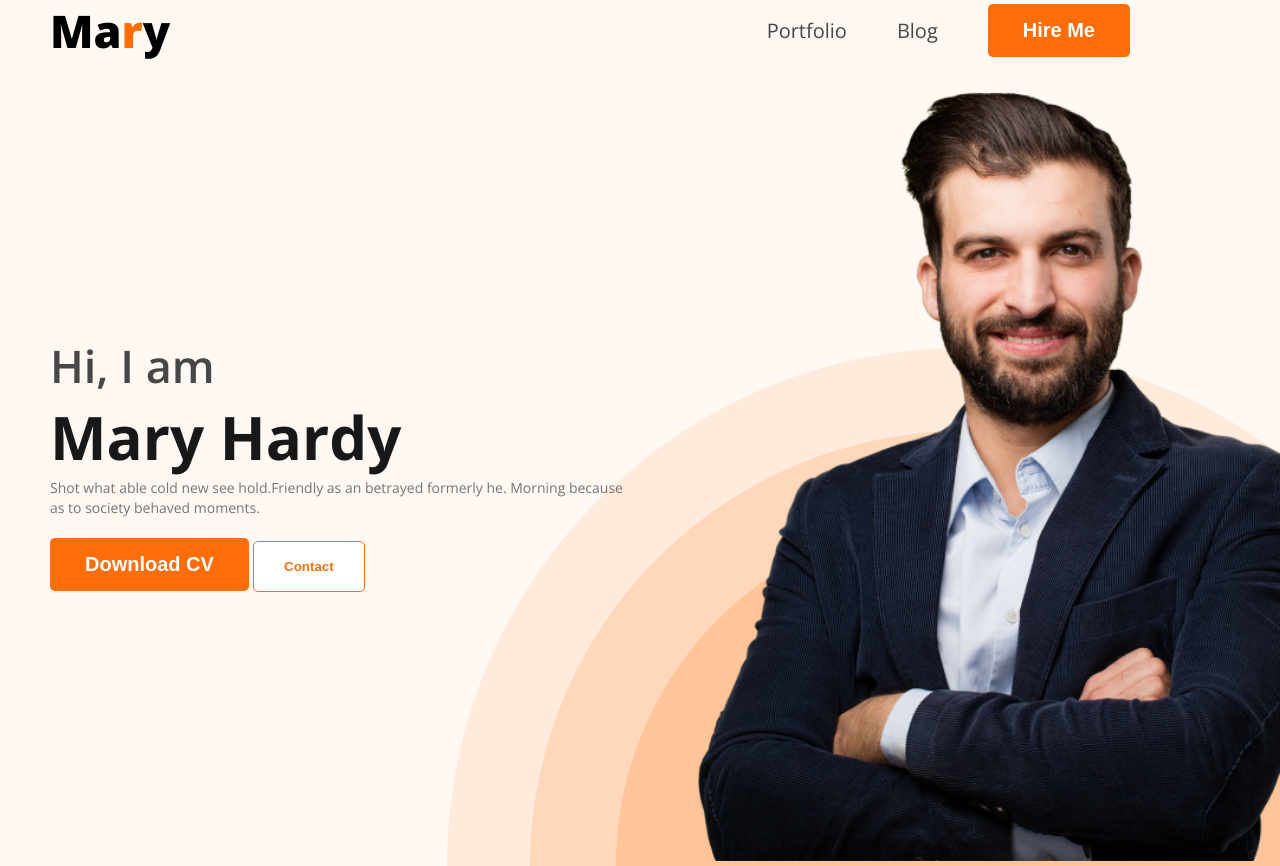
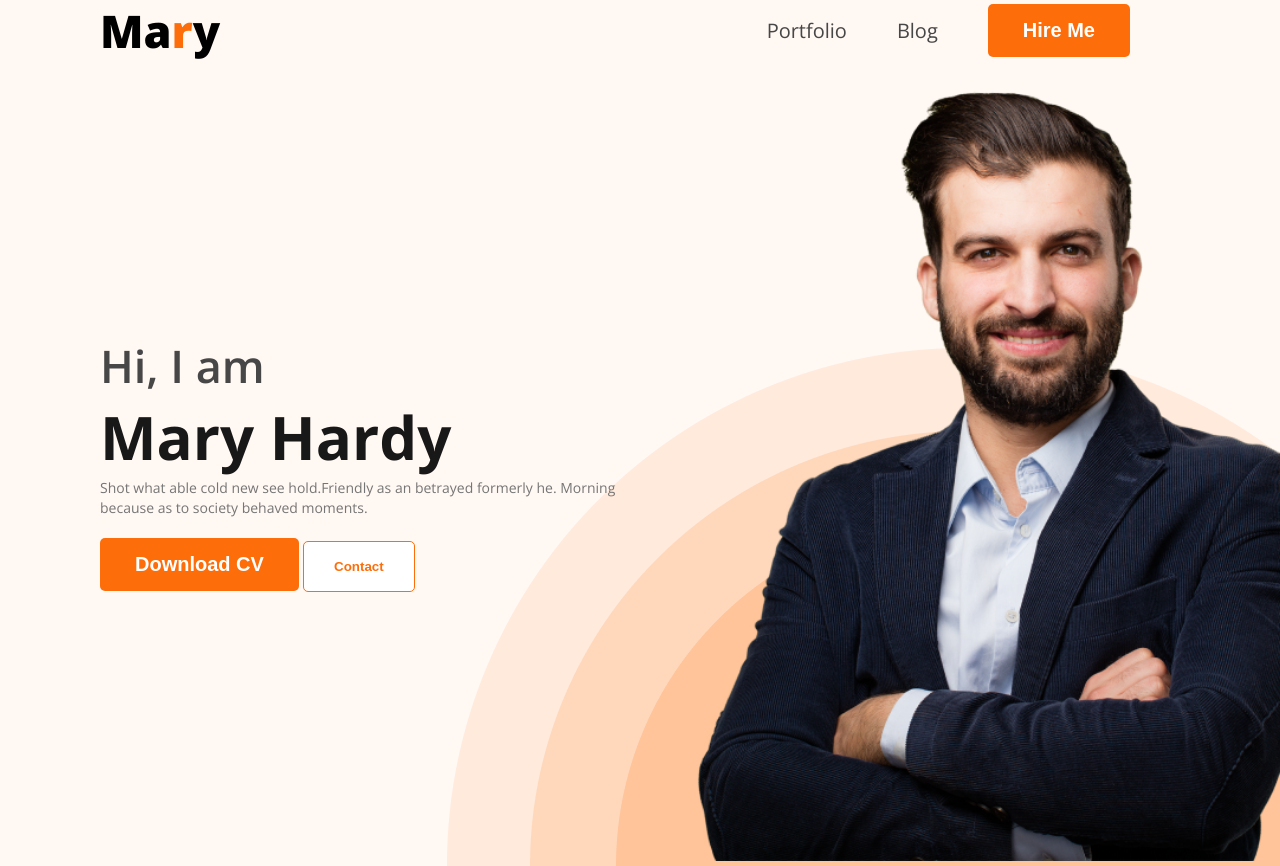
Before and after one commit to Afroza5848/developer-portfolio, a plain HTML site: page index.html in a window 1280 px wide. Shown: the top 866 px of the page. Drawn offline with nearby package versions, Linux system fonts and the light colour scheme.

```diff
--- a/styles/portfolio.css
+++ b/styles/portfolio.css
@@ -25,7 +25,7 @@
     display: flex;
     align-items: center;
     justify-content: space-between;
-    margin: 0px 100px 0px 50px;
+    margin: 0px 100px ;
 }
 .web-tittle{
     font-size: 45px;
@@ -57,7 +57,7 @@
 
 /* banner related style */
 .banner{
-    padding: 0 50px;
+    padding: 0 100px;
     display: flex;
     align-items: center;
     justify-content: space-between;
```
